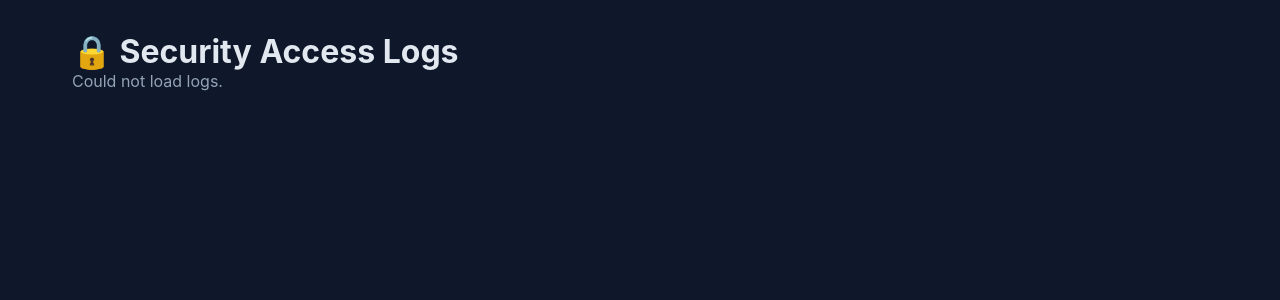
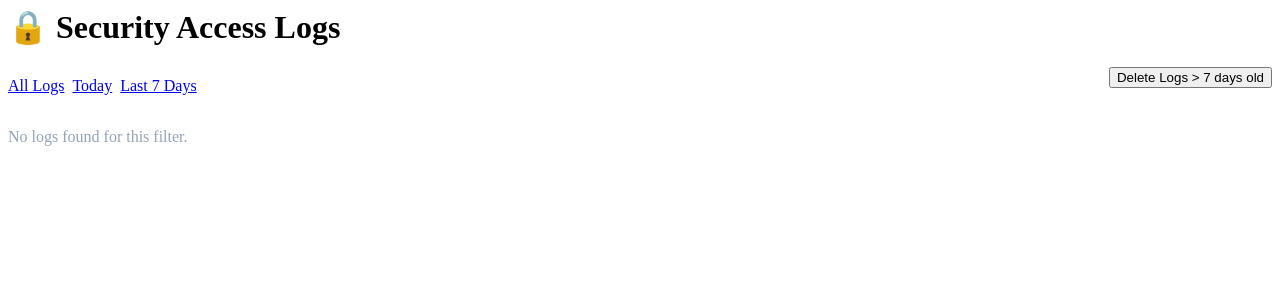
Before and after one commit to Saladze1/SystemMonitoring, a Python web app: template templates/logs.html in a window 1280 px wide. Shown: the top 300 px of the page. Run offline with Jinja, Linux system fonts and the light colour scheme; the template is opened without the code that fills it, so the values that code supplies are empty.

Commit message:
Update logs.html

```diff
--- a/templates/logs.html
+++ b/templates/logs.html
@@ -1,11 +1,21 @@
-{% extends "base.html" %}
-
-{% block title %}Security Logs{% endblock %}
-
-{% block content %}
 <h1>🔒 Security Access Logs</h1>
 
-{% if pagination %}
+<div style="display: flex; gap: 1rem; margin-bottom: 1.5rem; flex-wrap: wrap; align-items: center;">
+    <!-- Filter buttons -->
+    <div style="display: flex; gap: 0.5rem;">
+        <a href="{{ url_for('logs', filter='all', page=1) }}" class="btn {% if filter_type == 'all' %}active{% endif %}" style="{% if filter_type == 'all' %}background: #2563eb;{% endif %}">All Logs</a>
+        <a href="{{ url_for('logs', filter='today', page=1) }}" class="btn {% if filter_type == 'today' %}active{% endif %}" style="{% if filter_type == 'today' %}background: #2563eb;{% endif %}">Today</a>
+        <a href="{{ url_for('logs', filter='week', page=1) }}" class="btn {% if filter_type == 'week' %}active{% endif %}" style="{% if filter_type == 'week' %}background: #2563eb;{% endif %}">Last 7 Days</a>
+    </div>
+
+    <!-- Delete old logs button (admin only) -->
+    <form method="POST" action="{{ url_for('delete_old_logs') }}" onsubmit="return confirm('Delete all logs older than 7 days? This cannot be undone.');" style="margin-left: auto;">
+        <input type="hidden" name="csrf_token" value="{{ csrf_token() }}">
+        <button type="submit" class="btn btn-danger">Delete Logs > 7 days old</button>
+    </form>
+</div>
+
+{% if pagination.items %}
 <table>
     <thead>
         <tr>
@@ -20,10 +30,7 @@
     <tbody>
         {% for log in pagination.items %}
         <tr>
-            <td style="color: #94a3b8; font-size: 0.875rem;">
-                {# We cast the timezone here to ensure it displays as Asia/Manila #}
-                {{ log.display_time }}
-            </td>
+            <td style="color: #94a3b8; font-size: 0.875rem;">{{ log.display_time }}</td>
             <td>{{ log.ip_address or 'N/A' }}</td>
             <td>{{ log.username or 'Anonymous' }}</td>
             <td>{{ log.action }}</td>
@@ -38,18 +45,17 @@
 
 <div style="display:flex; justify-content:space-between; align-items:center; margin-top:1.5rem; color:#94a3b8;">
     {% if pagination.has_prev %}
-        <a href="{{ url_for('logs', page=pagination.prev_num) }}" class="btn">← Previous</a>
+        <a href="{{ url_for('logs', page=pagination.prev_num, filter=filter_type) }}" class="btn">← Previous</a>
     {% else %}
         <span></span>
     {% endif %}
     <span>Page {{ pagination.page }} of {{ pagination.pages }} ({{ pagination.total }} total)</span>
     {% if pagination.has_next %}
-        <a href="{{ url_for('logs', page=pagination.next_num) }}" class="btn">Next →</a>
+        <a href="{{ url_for('logs', page=pagination.next_num, filter=filter_type) }}" class="btn">Next →</a>
     {% else %}
         <span></span>
     {% endif %}
 </div>
 {% else %}
-<p style="color: #94a3b8;">Could not load logs.</p>
+<p style="color: #94a3b8;">No logs found for this filter.</p>
 {% endif %}
-{% endblock %}
```
